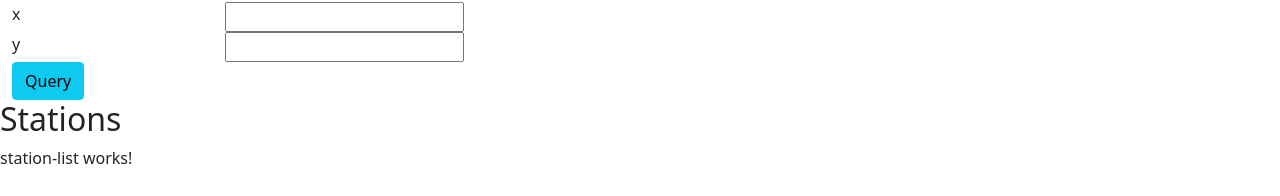
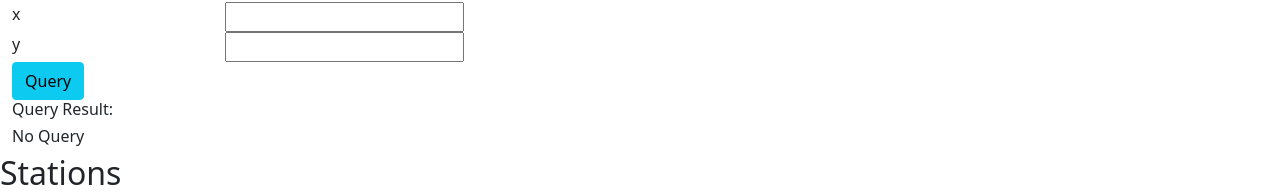
Before and after one commit to kuangyu0801/powerstation-angular-frontend, an Angular app: page / in a window 1280 px wide. Shown: the part 142-338 px from the top of the page. Built offline with nearby package versions, Linux system fonts and the light colour scheme; no server answers.

Commit message:
Change query result from alert to message

```diff
--- a/src/app/components/linkquery/linkquery.component.html
+++ b/src/app/components/linkquery/linkquery.component.html
@@ -26,4 +26,8 @@
             </div>
         </form>
     </div>
+    <div class="container-fluid">
+        <h6>Query Result:</h6>
+        <h6>{{message}}</h6>
+    </div>
 </div>
--- a/src/app/components/linkquery/linkquery.component.ts
+++ b/src/app/components/linkquery/linkquery.component.ts
@@ -11,6 +11,7 @@ import { LinkQueryResponse } from 'src/app/common/link-query-response';
 export class LinkqueryComponent implements OnInit {
   linkQueryFormGroup!: FormGroup;
   response!: LinkQueryResponse;
+  message : string = "No Query";
 
   constructor(private formBuilder: FormBuilder,
     private linkQueryService: LinkQueryService) { }
@@ -40,10 +41,10 @@ export class LinkqueryComponent implements OnInit {
         this.response = res;
         console.log(this.response);
         if (this.response.isLinkFound) {
-          alert(`Best link station for point (${this.response.xquery}, ${this.response.yquery})
-          is (${this.response.xstation}, ${this.response.ystation}) with power ${this.response.power}`);
+          this.message = `Best link station for point (${this.response.xquery}, ${this.response.yquery})
+          is (${this.response.xstation}, ${this.response.ystation}) with power ${this.response.power}`;
         } else {
-          alert(`No link station within reach for point (${this.response.xquery}, ${this.response.yquery})`);
+          this.message = `No link station within reach for point (${this.response.xquery}, ${this.response.yquery})`;
         }
 
       }
```
